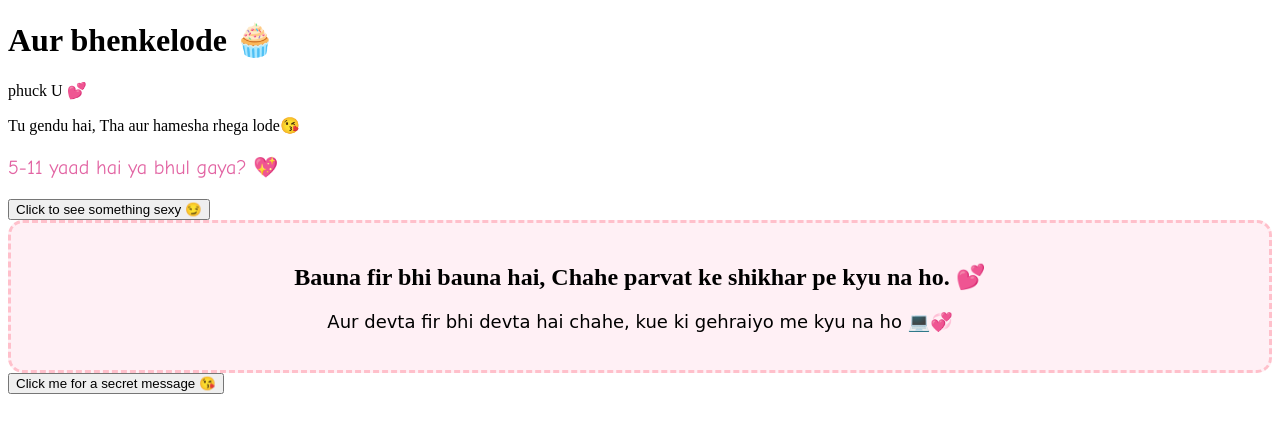
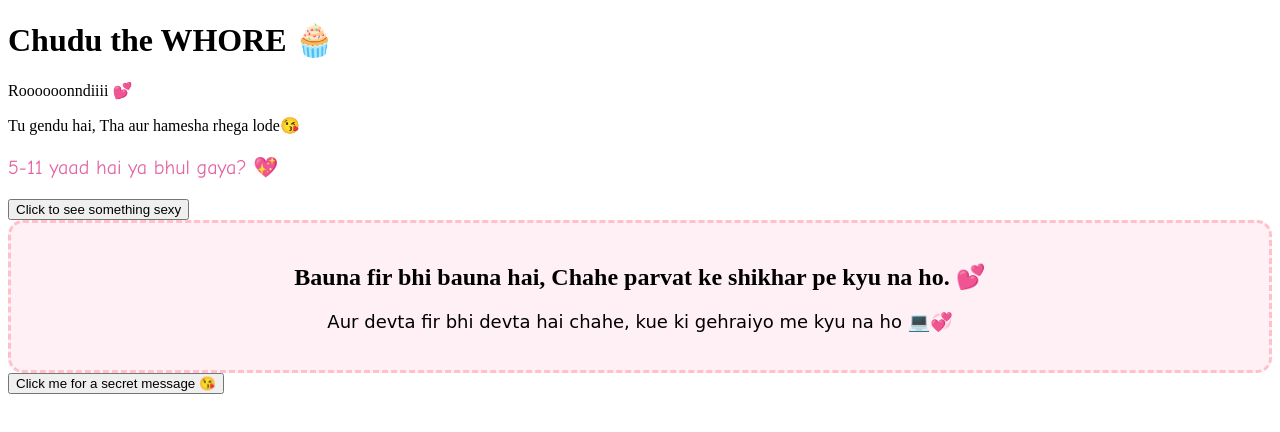
Before and after one commit to ashuvermaprojects/shubhu, a plain HTML site: page index.html in a window 1280 px wide. Drawn offline with Linux system fonts and the light colour scheme.

Commit message:
Update index.html

```diff
--- a/index.html
+++ b/index.html
@@ -16,8 +16,8 @@
     </style>
   </head>
   <body>
-    <h1>Aur bhenkelode 🧁</h1>
-    <p>phuck U 💕</p>
+    <h1>Chudu the WHORE 🧁</h1>
+    <p>Roooooonndiiii 💕</p>
     <p>Tu gendu hai, Tha aur hamesha rhega lode😘</p>
 
     <p style="color:rgb(226, 100, 163); font-size:20px; font-family:Comic Sans MS;">
@@ -26,7 +26,7 @@
 
     <!-- 🔘 Button to show video (left aligned) -->
     <div id="gifButtonContainer" style="margin-left: 0;">
-      <button onclick="showVideo()">Click to see something sexy 😏</button>
+      <button onclick="showVideo()">Click to see something sexy </button>
     </div>
 
     <!-- 🎥 Video that replaces gif (left aligned, same spot as GIF was) -->
```
